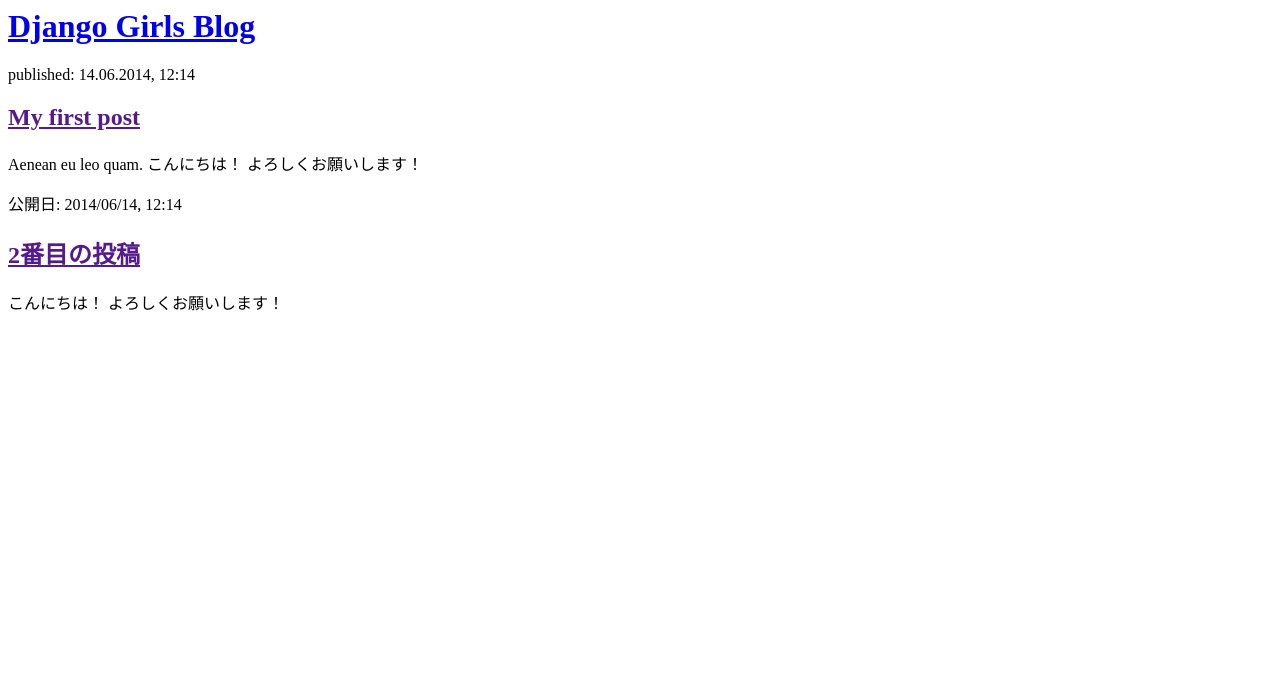
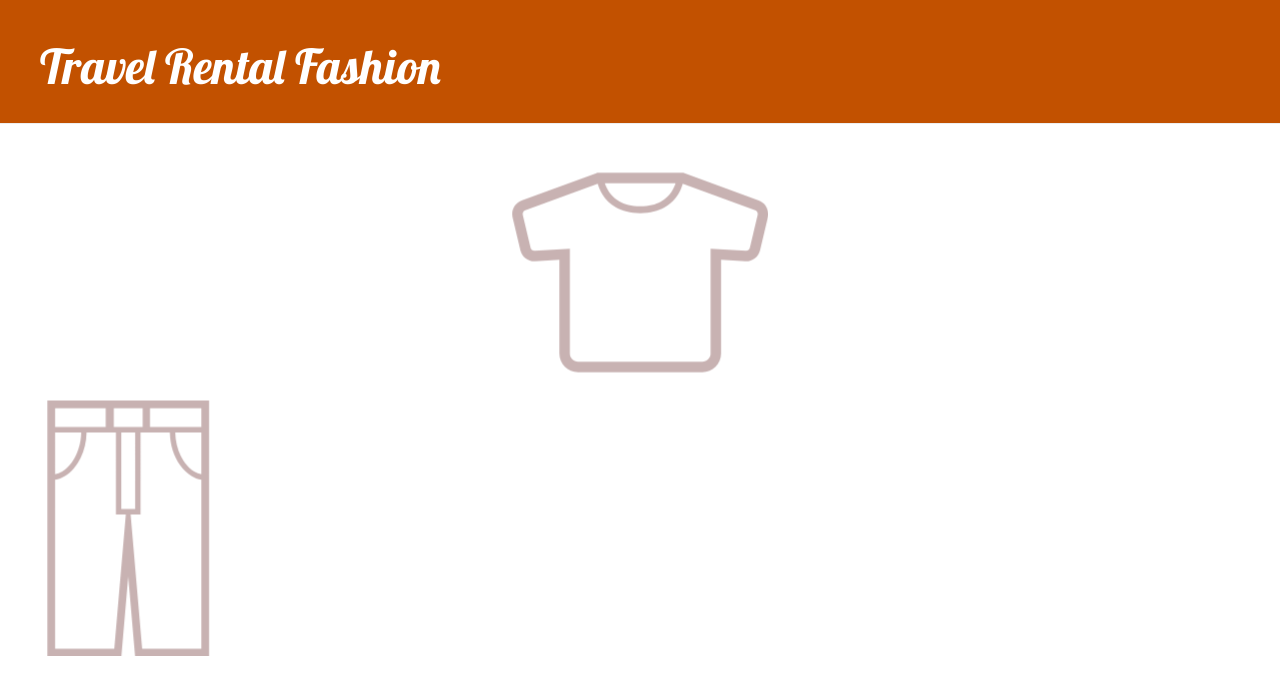
Before and after one commit to pnk2/my-first-blog, a Django app: page / in a window 1280 px wide. Shown: the top 695 px of the page. Run offline with Django 3.2, Linux system fonts and the light colour scheme; some libraries are stand-ins or nearby versions.

Commit message:
add static files.

```diff
--- /dev/null
+++ b/blog/static/css/blog.css
@@ -0,0 +1,50 @@
+.page-header {
+    background-color: #C25100;
+    margin-top: 0;
+    padding: 20px 20px 20px 40px;
+}
+
+.page-header h1, .page-header h1 a, .page-header h1 a:visited, .page-header h1 a:active {
+    color: #ffffff;
+    font-size: 36pt;
+    text-decoration: none;
+}
+
+.content {
+    margin-left: 40px;
+}
+
+h1, h2, h3, h4 {
+    font-family: 'Lobster', cursive;
+}
+
+.date {
+    color: #828282;
+}
+
+.save {
+    float: right;
+}
+
+.post-form textarea, .post-form input {
+    width: 100%;
+}
+
+.top-menu, .top-menu:hover, .top-menu:visited {
+    color: #ffffff;
+    float: right;
+    font-size: 26pt;
+    margin-right: 20px;
+}
+
+.post {
+    margin-bottom: 70px;
+}
+
+.post h2 a, .post h2 a:visited {
+    color: #000000;
+}
+
+.tops {
+    text-align: center;
+}
--- a/blog/templates/blog/post_list.html
+++ b/blog/templates/blog/post_list.html
@@ -1,22 +1,29 @@
+{% load static %}
 <html>
     <head>
         <title>Django Girls blog</title>
+        <link rel="stylesheet" href="//maxcdn.bootstrapcdn.com/bootstrap/3.2.0/css/bootstrap.min.css">
+        <link rel="stylesheet" href="//maxcdn.bootstrapcdn.com/bootstrap/3.2.0/css/bootstrap-theme.min.css">
+        <link href="//fonts.googleapis.com/css?family=Lobster&subset=latin,latin-ext" rel="stylesheet" type="text/css">
+        <link rel="stylesheet" href="{% static 'css/blog.css' %}">
     </head>
     <body>
-        <div>
-            <h1><a href="/">Django Girls Blog</a></h1>
+        <div class="page-header">
+            <h1><a href="/">Travel Rental Fashion</a></h1>
+        </div>
+        <!--
+        <divclass="post">
+            <p>published: 14.06.2014, 12:14</p>
+            <h2><a href="">My first post</a></h2>
+            <p>Aenean eu leo quam. Hello！ Nice to meet you！ </p>
+        </div>
+        -->
+        <div class="tops">
+            <img src="{% static 'image/tops.png' %}" alt="tops.png">
+        </div>
+        <div class="bottoms">
+            <img src="{% static 'image/bottoms.png' %}" alt="bottoms.png">
         </div>
 
-        <div>
-            <p>published: 14.06.2014, 12:14</p>
-            <h2><a href="">My first post</a></h2>
-            <p>Aenean eu leo quam. こんにちは！ よろしくお願いします！ </p>
-        </div>
-
-        <div>
-            <p>公開日: 2014/06/14, 12:14</p>
-            <h2><a href="">2番目の投稿</a></h2>
-            <p> こんにちは！ よろしくお願いします！ </p>
-        </div>
     </body>
 </html>
```
Also changed, not shown: blog/static/image/bottoms.png (added), blog/static/image/tops.png (added).
